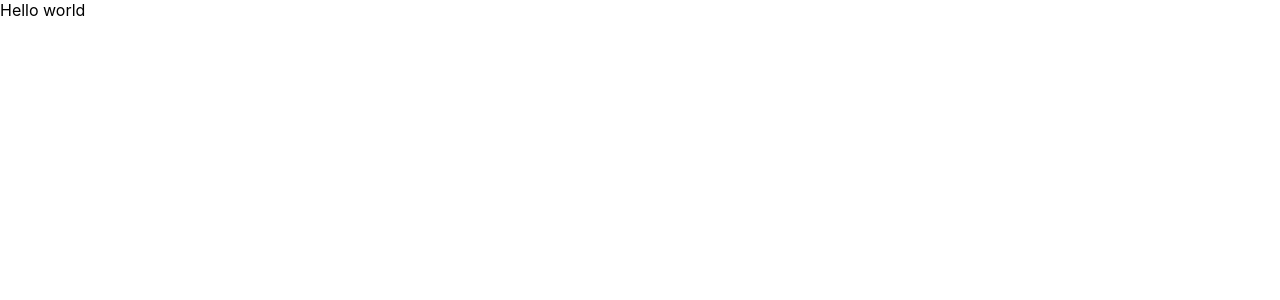
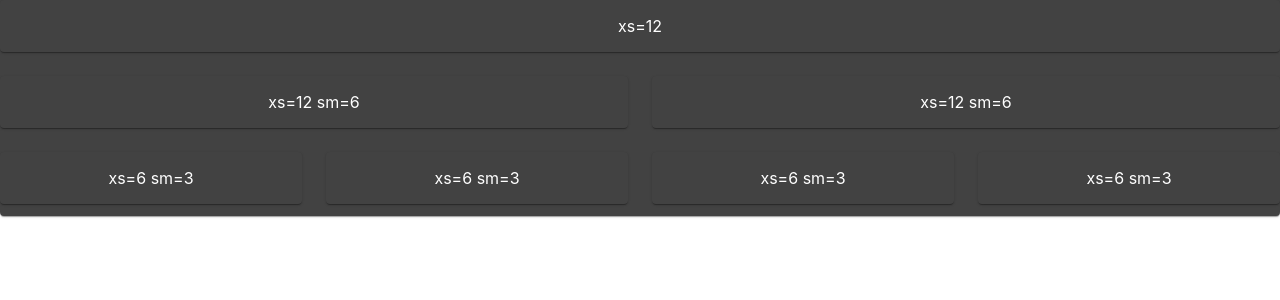
Before and after one commit to ArifSanaullah/learning-material-ui, a React (Create React App) app in the folder session1/: page / in a window 1280 px wide. Shown: the top 300 px of the page. Built offline with nearby package versions, Linux system fonts and the light colour scheme; the HTML template or start-up script is replaced by a standard one.

Commit message:
initial commit

```diff
--- a/session1/src/App.js
+++ b/session1/src/App.js
@@ -1,8 +1,56 @@
 import React from "react";
-import "./App.css";
+import {
+  makeStyles,
+  ThemeProvider,
+  createMuiTheme,
+} from "@material-ui/core/styles";
+import Paper from "@material-ui/core/Paper";
+import Grid from "@material-ui/core/Grid";
+
+const useStyles = makeStyles((theme) => ({
+  root: {
+    flexGrow: 1,
+  },
+  paper: {
+    padding: theme.spacing(2),
+    textAlign: "center",
+  },
+}));
 
 function App() {
-  return <div>Hello world</div>;
+  const classes = useStyles();
+
+  return (
+    <ThemeProvider theme={createMuiTheme({ palette: { type: "dark" } })}>
+      <Paper>
+        <div className={classes.root}>
+          <Grid container spacing={3}>
+            <Grid item xs={12}>
+              <Paper className={classes.paper}>xs=12</Paper>
+            </Grid>
+            <Grid item xs={12} sm={6}>
+              <Paper className={classes.paper}>xs=12 sm=6</Paper>
+            </Grid>
+            <Grid item xs={12} sm={6}>
+              <Paper className={classes.paper}>xs=12 sm=6</Paper>
+            </Grid>
+            <Grid item xs={6} sm={3}>
+              <Paper className={classes.paper}>xs=6 sm=3</Paper>
+            </Grid>
+            <Grid item xs={6} sm={3}>
+              <Paper className={classes.paper}>xs=6 sm=3</Paper>
+            </Grid>
+            <Grid item xs={6} sm={3}>
+              <Paper className={classes.paper}>xs=6 sm=3</Paper>
+            </Grid>
+            <Grid item xs={6} sm={3}>
+              <Paper className={classes.paper}>xs=6 sm=3</Paper>
+            </Grid>
+          </Grid>
+        </div>
+      </Paper>
+    </ThemeProvider>
+  );
 }
 
 export default App;
```
